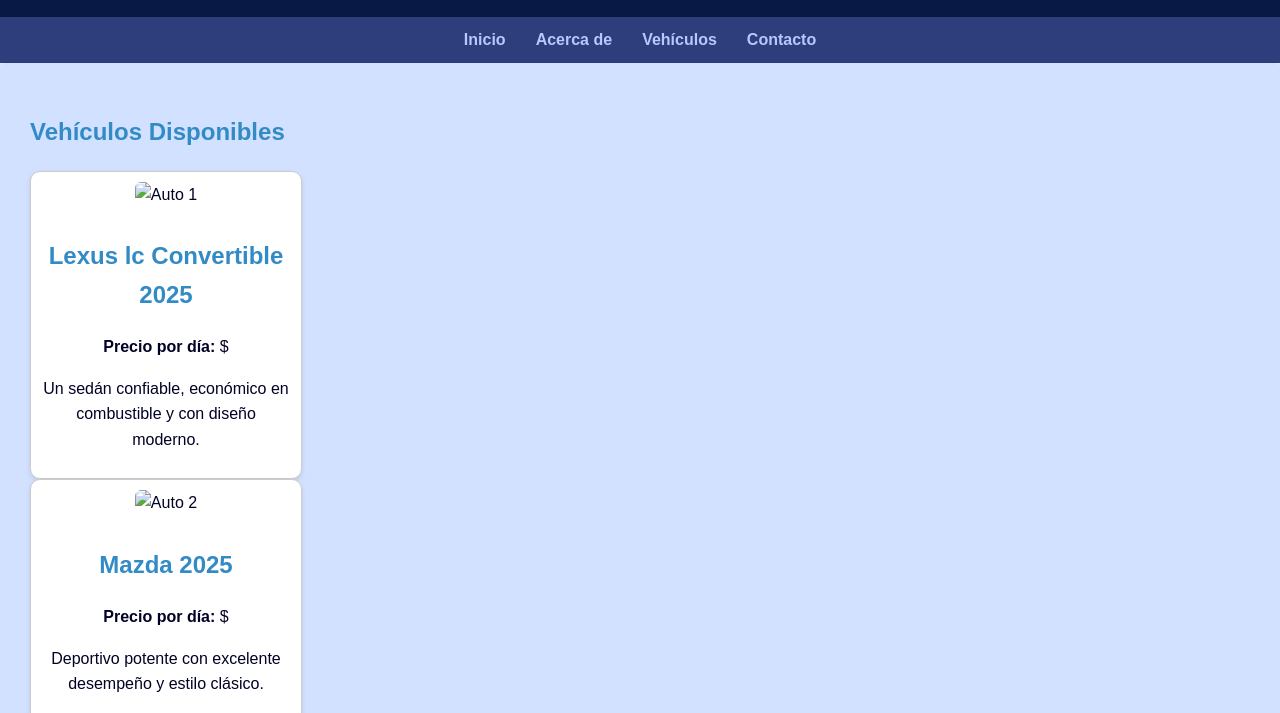
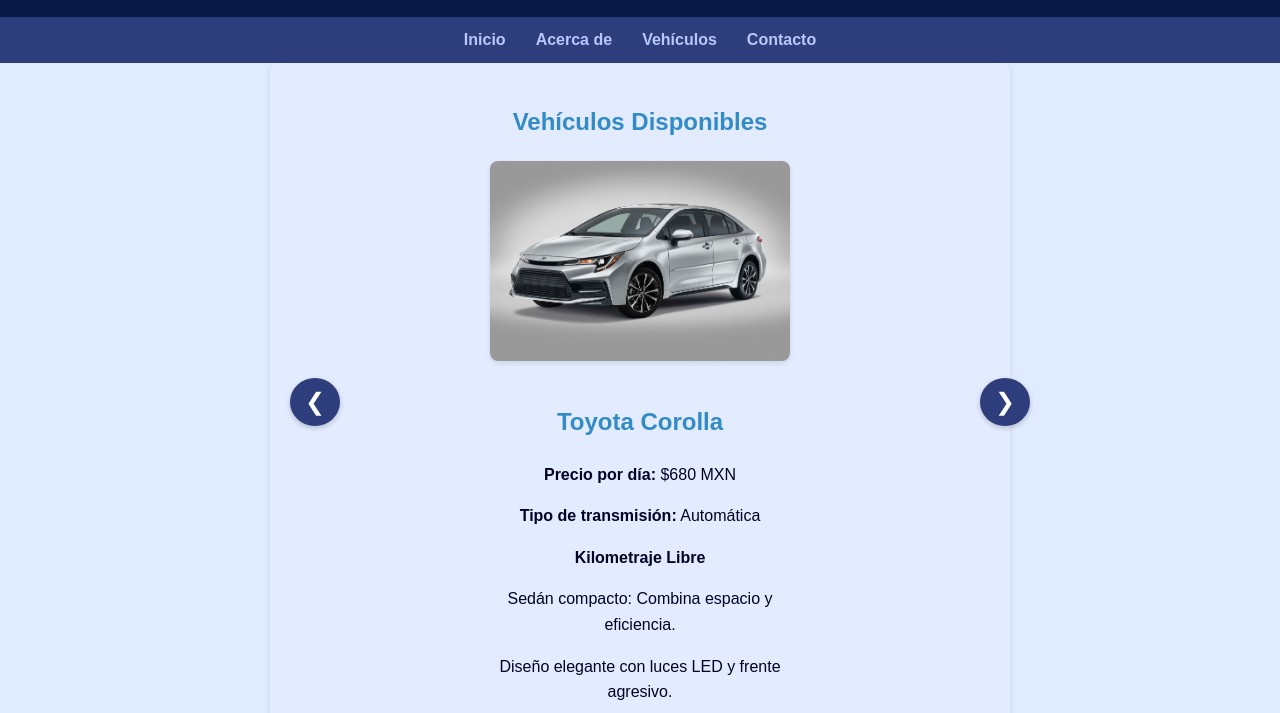
Before and after one commit to Remrez/proyectofinalDBP, a plain HTML site: page WWW/vehicles.html in a window 1280 px wide. Shown: the part 87-800 px from the top of the page. Drawn offline with Linux system fonts and the light colour scheme.

Commit message:
Vehiculos terminado y modificacion en css

```diff
--- a/WWW/css/styles.css
+++ b/WWW/css/styles.css
@@ -169,3 +169,64 @@ textarea {
     border-radius: 6px;
     margin-bottom: 10px;
 }
+
+
+.vehiculo1-tipo-carrusel {
+    text-align: center;
+    background-color: rgb(226, 235, 255);
+    border-radius: 8px;
+    padding: 20px;
+    box-shadow: 0 2px 6px rgba(0,0,0,0.1);
+    position: relative;
+    max-width: 700px;
+    margin: 0 auto;
+}
+
+.vehiculo1 {
+    display: none;
+    max-width: 300px;
+    margin: 0 auto;
+}
+
+.vehiculo1.activo {
+    display: block;
+}
+
+.vehiculo1 img {
+    width: 100%;
+    height: 200px;
+    border-radius: 8px;
+    box-shadow: 0 2px 5px rgba(0,0,0,0.1);
+    margin-bottom: 15px;
+    object-fit: cover;
+}
+
+.flechas {
+    position: absolute;
+    top: 50%;
+    left: 0;
+    right: 0;
+    width: 100%;
+    display: flex;
+    justify-content: space-between;
+    transform: translateY(-50%);
+    padding: 0 20px;
+    pointer-events: none;
+}
+
+.flechas button {
+    background-color: #2e3d7b;
+    color: #fff;
+    border: none;
+    font-size: 24px;
+    padding: 10px 15px;
+    border-radius: 50%;
+    cursor: pointer;
+    pointer-events: auto;
+    box-shadow: 0 2px 5px rgba(0,0,0,0.2);
+    transition: background-color 0.3s ease;
+}
+
+.flechas button:hover {
+    background-color: #071944;
+}
--- a/WWW/vehicles.html
+++ b/WWW/vehicles.html
@@ -1,10 +1,10 @@
 <!DOCTYPE html>
 <html lang="es">
 <head>
-    <link rel="stylesheet" href="/css/styles.css">
     <meta charset="UTF-8">
     <meta name="viewport" content="width=device-width, initial-scale=1.0">
-    <title>Vehiculos - Automax</title>
+    <title>Vehículos - Automax</title>
+    <link rel="stylesheet" href="/css/styles.css">
 </head>
 <body>
     <header>
@@ -21,33 +21,69 @@
     </nav>
 
     <main>
-        <section class="vehiculos">
+        <section class="vehiculo1-tipo-carrusel">
+
             <h1>Vehículos Disponibles</h1>
-            <div class="vehiculo">
-                <img src="" alt="Auto 1">
-                <h2>Lexus lc Convertible 2025</h2>
-                <p><strong>Precio por día:</strong> $</p>
-                <p>Un sedán confiable, económico en combustible y con diseño moderno.</p>
+            <div class="vehiculo1 activo">
+                <img src="/images/toyotacorolla2022.jpg" alt="Toyota Corolla 2022">
+                <h2>Toyota Corolla</h2>
+                <p><strong>Precio por día:</strong> $680 MXN</p>
+                <p><strong>Tipo de transmisión:</strong> Automática</p>
+                <p><strong>Kilometraje Libre</strong></p>
+                <p>Sedán compacto: Combina espacio y eficiencia.</p>
+                <p>Diseño elegante con luces LED y frente agresivo.</p>
             </div>
-            <div class="vehiculo">
-                <img src="" alt="Auto 2">
-                <h2>Mazda  2025</h2>
-                <p><strong>Precio por día:</strong> $</p>
-                <p>Deportivo potente con excelente desempeño y estilo clásico.</p>
+
+            <div class="vehiculo1">
+                <img src="/images/fordescape2021.jpeg" alt="Ford Escape 2021">
+                <h2>Ford Escape</h2>
+                <p><strong>Precio por día:</strong> $980 MXN</p>
+                <p><strong>Tipo de transmisión:</strong> Automática</p>
+                <p><strong>Kilometraje Libre</strong></p>
+                <p>SUV compacta: Espaciosa y cómoda para viajes.</p>
+                <p>Diseño aerodinámico con faros LED y techo panorámico opcional.</p>
             </div>
-            <div class="vehiculo">
-                <img src="" alt="Auto 3">
-                <h2>Chevrolet Tahoe 2023</h2>
-                <p><strong>Precio por día:</strong> $</p>
-                <p>SUV espaciosa ideal para familias y viajes largos.</p>
+
+            <div class="vehiculo1">
+                <img src="/images/chevroletspark2020.jpeg" alt="Chevrolet Spark 2020">
+                <h2>Chevrolet Spark</h2>
+                <p><strong>Precio por día:</strong> $640 MXN</p>
+                <p><strong>Tipo de transmisión:</strong> Manual</p>
+                <p><strong>Kilometraje Libre</strong></p>
+                <p>Hatchback compacto: Ideal para ciudad y fácil de estacionar.</p>
+                <p>Diseño juvenil con colores llamativos y detalles modernos.</p>
+            </div>
+
+
+            <div class="flechas">
+                <button onclick="cambiarVehiculo(-1)">&#10094;</button>
+                <button onclick="cambiarVehiculo(1)">&#10095;</button>
+            </div>
             </div>
         </section>
+
     </main>
-
 
     <footer>
         <p>&copy; 2023 Automax. Todos los derechos reservados.</p>
         <p>Teléfono: +1 234 567 890 | Email: info@automax.com</p>
     </footer>
+
+<script>
+    let indice = 0;
+    const vehiculos = document.querySelectorAll('.vehiculo1');
+
+    function mostrarVehiculo(i) {
+        vehiculos.forEach((v, idx) => {
+            v.classList.toggle('activo', idx === i);
+        });
+    }
+
+    function cambiarVehiculo(direccion) {
+        indice = (indice + direccion + vehiculos.length) % vehiculos.length;
+        mostrarVehiculo(indice);
+    }
+</script>
+
 </body>
 </html>
```
